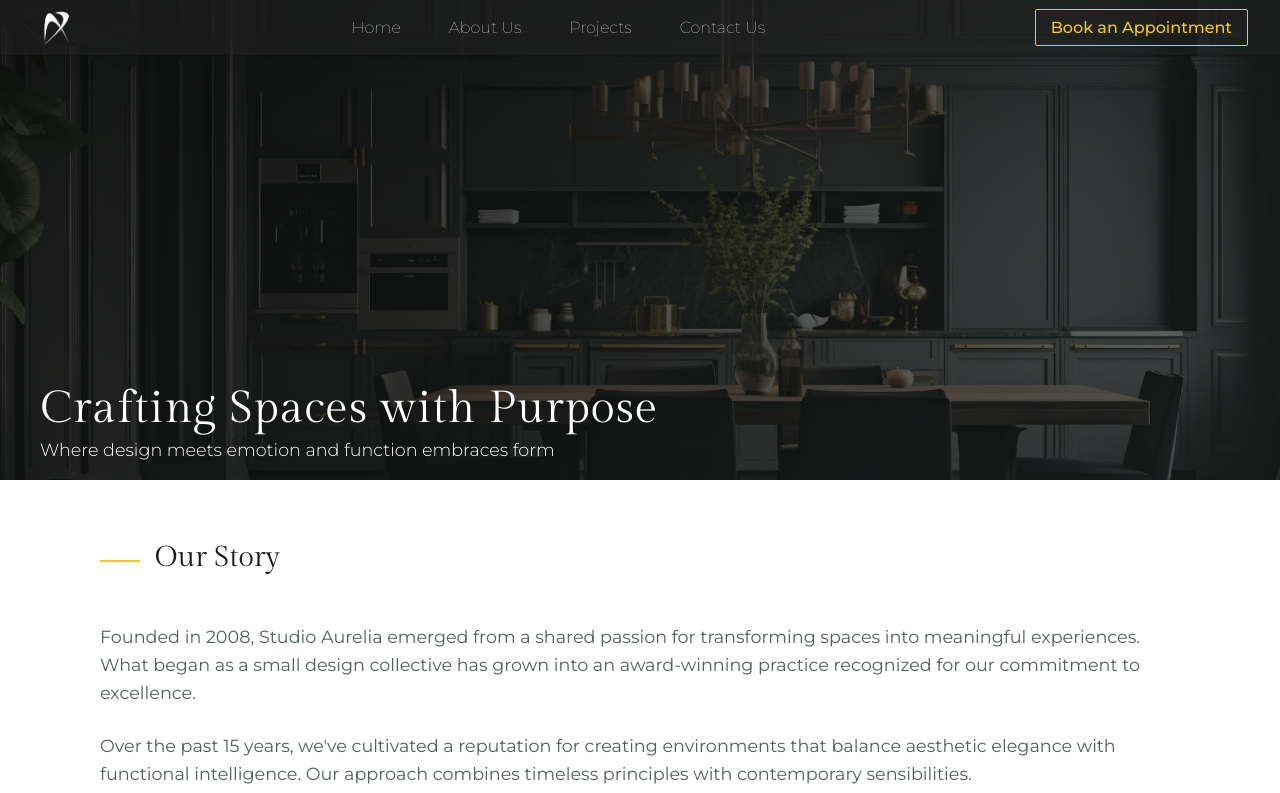
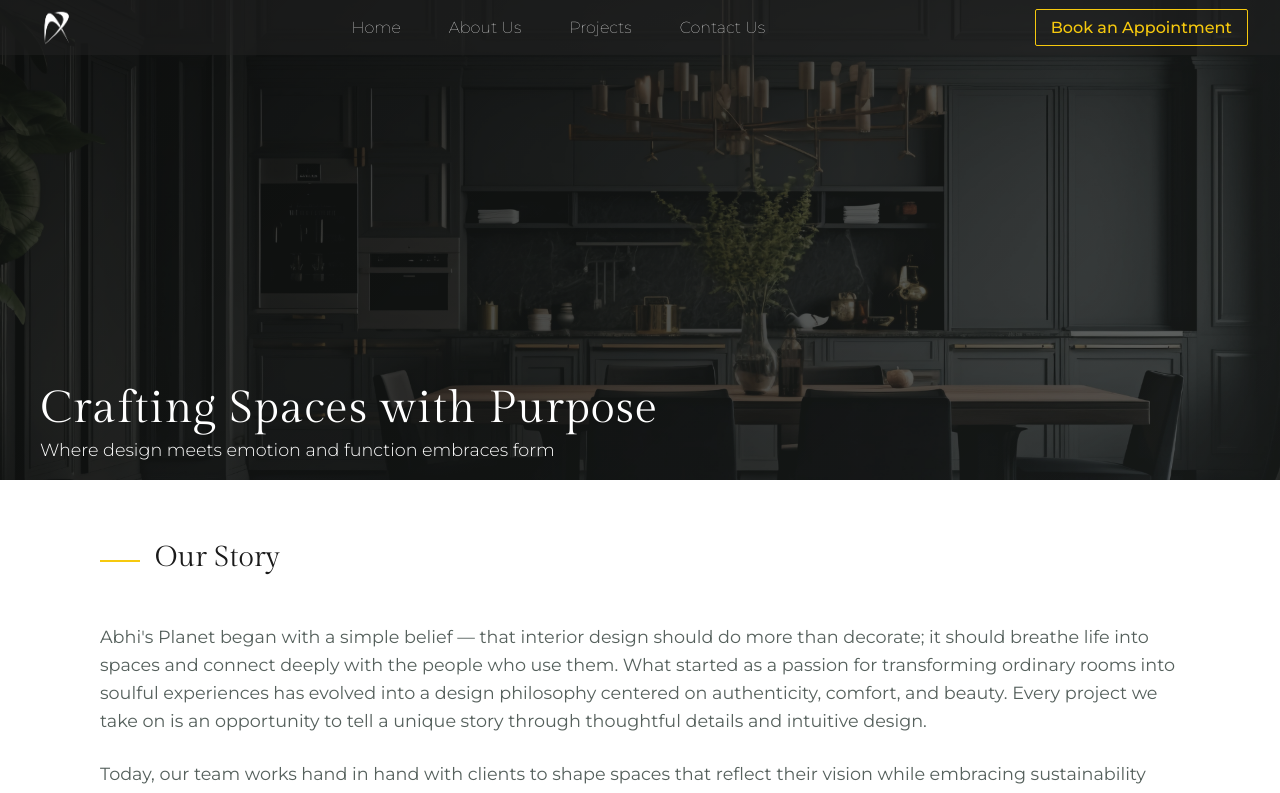
Before and after one commit to anulisba/abhis_planet_portfolio, a React (Vite) app: page /about-us in a window 1280 px wide. Shown: the top 793 px of the page. Built offline with nearby package versions, Linux system fonts and the light colour scheme.

Commit message:
completed

```diff
--- a/src/components/AboutUs.jsx
+++ b/src/components/AboutUs.jsx
@@ -47,9 +47,9 @@ const AboutUs = () => {
                             whileInView={{ opacity: 1 }}
                             transition={{ duration: 0.8, delay: 0.4 }}
                         >
-                            At our core, we believe that exceptional interior design transcends aesthetics to create meaningful experiences.
-                            Our approach combines timeless elegance with innovative solutions to transform spaces into personalized sanctuaries
-                            that reflect your unique identity and enhance your daily life.
+                            At Abhi's Planet, we believe interior design is about more than aesthetics — it's about crafting spaces that inspire, uplift, and feel deeply personal.
+                            Our thoughtful approach blends creativity with functionality to turn every space into a meaningful reflection of the people who live in it.
+                            We aim to create environments that not only look beautiful but also support your lifestyle and well-being.
                         </motion.p>
 
                         <motion.p
@@ -58,11 +58,12 @@ const AboutUs = () => {
                             whileInView={{ opacity: 1 }}
                             transition={{ duration: 0.8, delay: 0.5 }}
                         >
-                            Founded by visionary designers with over 15 years of industry experience, our studio specializes in creating
-                            harmonious environments that balance form and function. We meticulously attend to every detail, from spatial
-                            planning to material selection, ensuring each project embodies sophistication and comfort.
+                            With a passion for quality, sustainability, and innovation, our team collaborates closely with each client to understand their vision.
+                            From concept to completion, we deliver tailored design solutions that elevate your surroundings and enhance everyday living.
+                            Every project is a partnership, and we’re committed to turning your ideas into timeless spaces you’ll love.
                         </motion.p>
                     </div>
+
 
                     <motion.div
                         className="button-container"
--- a/src/components/AboutUsPage.css
+++ b/src/components/AboutUsPage.css
@@ -411,8 +411,8 @@
 
 .about-page-cta-button {
     background: transparent;
-    color: white;
-    border: 1px solid white;
+    color: var(--accent-color);
+    border: 1px solid var(--accent-color);
     padding: 12px 35px;
     font-size: 1rem;
     cursor: pointer;
@@ -422,8 +422,8 @@
 }
 
 .about-page-cta-button:hover {
-    background: rgba(212, 184, 140, 0.2);
-    border-color: #d4b88c;
+
+    border-color: var(--accent-color);
 }
 
 /* Responsive Design */
--- a/src/components/AboutUsPage.jsx
+++ b/src/components/AboutUsPage.jsx
@@ -4,8 +4,12 @@ import { motion } from 'framer-motion';
 import './AboutUsPage.css';
 import Header from './Header';
 import Footer from './Footer';
+import { useNavigate } from 'react-router-dom';
 const AboutPage = () => {
-    // Update the services array with image URLs
+    const navigate = useNavigate();
+    const handlecontact = () => {
+        navigate('/contact-us');
+    }
     const services = [
         {
             title: 'Residential Design & Build',
@@ -146,18 +150,18 @@ const AboutPage = () => {
                         transition={{ duration: 0.7, delay: 0.2 }}
                     >
                         <p>
-                            Founded in 2008, Studio Aurelia emerged from a shared passion for transforming
-                            spaces into meaningful experiences. What began as a small design collective has
-                            grown into an award-winning practice recognized for our commitment to excellence.
+                            Abhi's Planet began with a simple belief — that interior design should do more than decorate; it should breathe life into spaces and connect deeply with the people who use them.
+                            What started as a passion for transforming ordinary rooms into soulful experiences has evolved into a design philosophy centered on authenticity, comfort, and beauty.
+                            Every project we take on is an opportunity to tell a unique story through thoughtful details and intuitive design.
                         </p>
                         <p>
-                            Over the past 15 years, we've cultivated a reputation for creating environments
-                            that balance aesthetic elegance with functional intelligence. Our approach
-                            combines timeless principles with contemporary sensibilities.
+                            Today, our team works hand in hand with clients to shape spaces that reflect their vision while embracing sustainability and innovation.
+                            From cozy homes to modern commercial interiors, we approach each project with care and creativity, ensuring that every corner feels considered and connected.
+                            Our story continues to unfold with every space we design — and we’re honored to be part of yours.
                         </p>
                     </motion.div>
 
-                    <motion.div
+                    {/* <motion.div
                         className="about-page-stats-container"
                         initial={{ opacity: 0, y: 20 }}
                         whileInView={{ opacity: 1, y: 0 }}
@@ -176,7 +180,7 @@ const AboutPage = () => {
                             <div className="about-page-stat-value">50+</div>
                             <div className="about-page-stat-label">Awards</div>
                         </div>
-                    </motion.div>
+                    </motion.div> */}
                 </div>
             </section>
 
@@ -306,6 +310,7 @@ const AboutPage = () => {
                         whileInView={{ opacity: 1, y: 0 }}
                         viewport={{ once: true }}
                         transition={{ duration: 0.7, delay: 0.2 }}
+                        onClick={handlecontact}
                     >
                         Schedule a Consultation
                     </motion.button>
--- a/src/components/ContactLanding.jsx
+++ b/src/components/ContactLanding.jsx
@@ -3,7 +3,12 @@ import React from 'react';
 import { motion } from 'framer-motion';
 import { FaArrowRight } from 'react-icons/fa';
 import './ContactLanding.css'
+import { useNavigate } from 'react-router-dom';
 const ContactLandingSection = () => {
+    const navigate = useNavigate();
+    const handlecontact = () => {
+        navigate('/contact-us');
+    }
     return (
         <section className="contact-landing-section">
             <div className="contact-landing-overlay"></div>
@@ -54,7 +59,7 @@ const ContactLandingSection = () => {
                         viewport={{ once: true }}
                         whileHover={{ scale: 1.03 }}
                     >
-                        <button className="contact-landing-btn">
+                        <button className="contact-landing-btn" onClick={handlecontact}>
                             <span>Schedule a Consultation</span>
                             <FaArrowRight className="contact-landing-icon" />
                             <div className="contact-landing-btn-hover"></div>
--- a/src/components/ContactUs.jsx
+++ b/src/components/ContactUs.jsx
@@ -6,6 +6,7 @@ import './ContactUs.css'
 import bg1 from '../assets/bg1.jpg';
 import Header from './Header';
 import Footer from './Footer';
+import Page from './ScrollToTop';
 const ContactSection = () => {
     const [formData, setFormData] = useState({
         name: '',
@@ -41,7 +42,7 @@ const ContactSection = () => {
         <>
             <Header />
             <section id="contact" className="contact-section">
-
+                <Page>
                     <div className="contact-container">
                         {/* Header */}
                         <motion.div
@@ -214,6 +215,7 @@ const ContactSection = () => {
                             </motion.div>
                         </div>
                     </div>
+                </Page>
             </section>
             <Footer />
         </>
```
Lines whose indentation alone changed are shown as unchanged.
